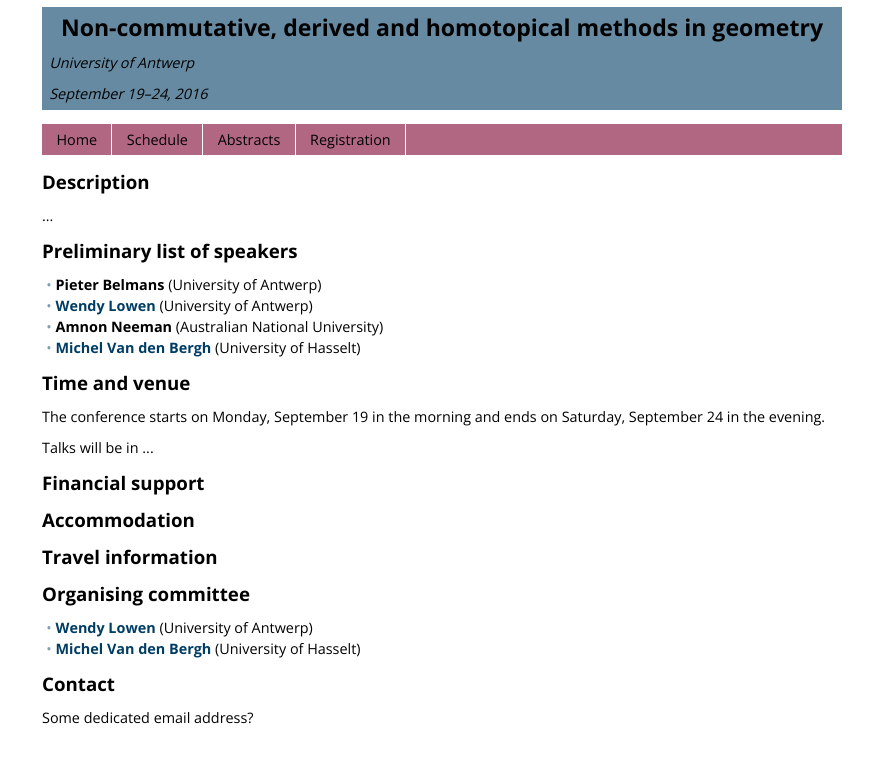
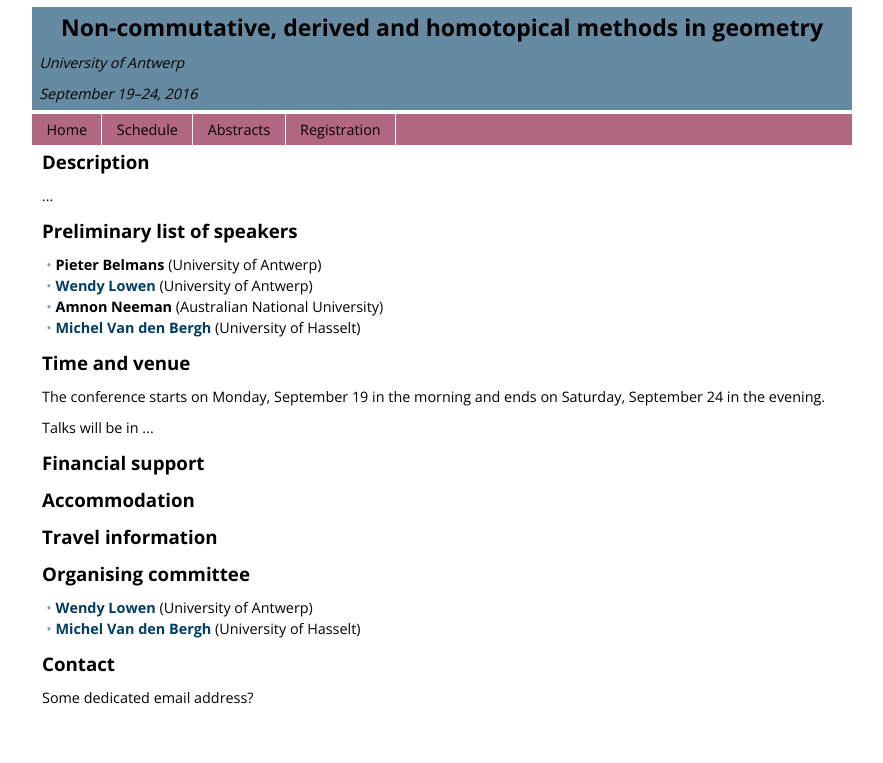
Before and after one commit to ncag-info/antwerp-2016, a Jekyll site: the page built from index.html, in a window 1280 px wide. Shown: the top 763 px of the page, without its empty margins (198-1081 px from the left). Built offline with Jekyll 4.4.1, drawn with Linux system fonts in a browser that asks for light colours; nearby versions of some CDN libraries; library files that are not in the unit come from our copies.

Commit message:
Improved padding on body

```diff
--- a/css/main.css
+++ b/css/main.css
@@ -3,6 +3,7 @@
   font-size: .9em;
   max-width: 800px;
   margin: .5em auto;
+  padding: 10px;
 }
 
 a {
@@ -12,6 +13,7 @@
 header {
   background-color: rgba(0,61,100,.6);
   padding: .5em;
+  margin: -10px;
 }
 
 header h1 {
@@ -27,6 +29,7 @@
 
 
 nav {
+  margin: -10px;
   font-size: 1em;
   background-color: rgba(126,0,47,.6);
 }
```
